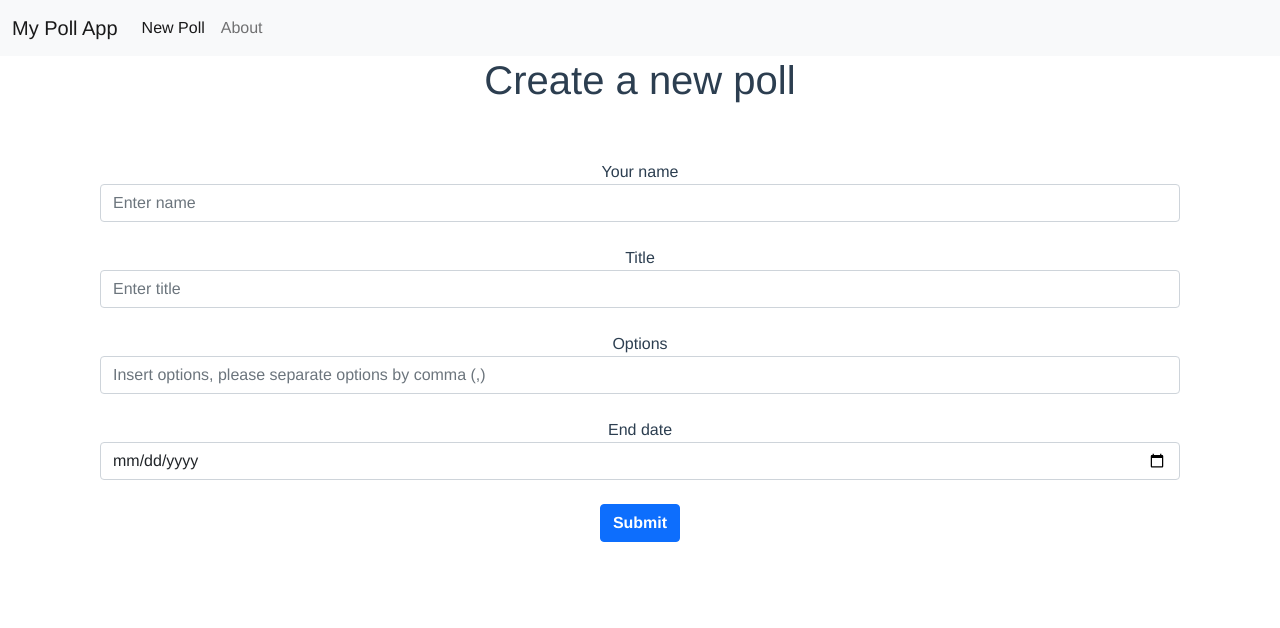
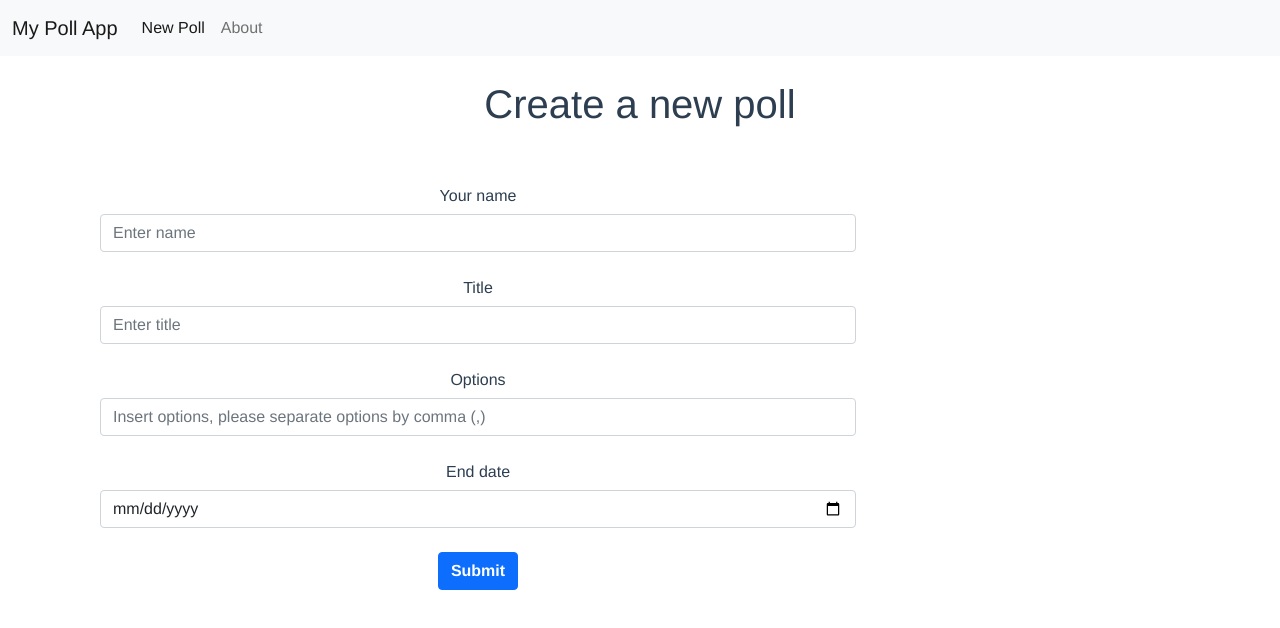
Before and after one commit to mellixt/webtech-frontend, a Vue app: page /newpoll in a window 1280 px wide. Shown: the top 628 px of the page. Built offline with nearby package versions, Linux system fonts and the light colour scheme.

Commit message:
Style changes 1

```diff
--- a/src/views/NewPoll.vue
+++ b/src/views/NewPoll.vue
@@ -3,6 +3,7 @@
     <h1>Create a new poll</h1>
     <br>
     <br>
+    <div class="form__container">
       <form action="/" method="POST">
         <div class="form-group">
           <label for="userName">Your name</label>
@@ -28,6 +29,7 @@
         <!-- <button class="btn btn-primary" type="submit" @click.prevent="createPolls">Submit</button> -->
         <router-link to="/" tag="button" class="btn btn-primary" type="submit" @click.prevent="createPolls"><b> Submit </b> </router-link>
       </form>
+    </div>
   </div>
 </template>
 
@@ -95,10 +97,18 @@ export default {
 </script>
 
 <style scoped>
+h1 {
+  padding-top: 24px
+}
 .main {
   padding: 0px 100px;
 }
-
+.form__container {
+  width: 70%;
+}
+label {
+  margin-bottom: 6px;
+}
 .form-group {
   margin-bottom: 24px;
 }
--- a/src/views/Polls.vue
+++ b/src/views/Polls.vue
@@ -1,6 +1,5 @@
 <template>
-  <h1>Welcome to your Polls</h1>
-  <p style="color:#E1E1E1 ; font-size:80%;" ><b>Image from:</b> https://www.voxco.com/wp-content/uploads/2021/09/Opinion-Polls1.png</p>
+  <h1>Active polls</h1>
   <div class="container-fluid">
   <div class="row row-cols-1 row-cols-md-4 g-4">
    <div class="col" v-for="poll in polls" :key="poll.id">
@@ -48,6 +47,9 @@ export default {
 }
 </script>
 <style scoped>
+h1 {
+  padding-top: 24px
+}
 .button-div {
   display: flex;
   align-items: center;
```
Lines whose indentation alone changed are shown as unchanged.
